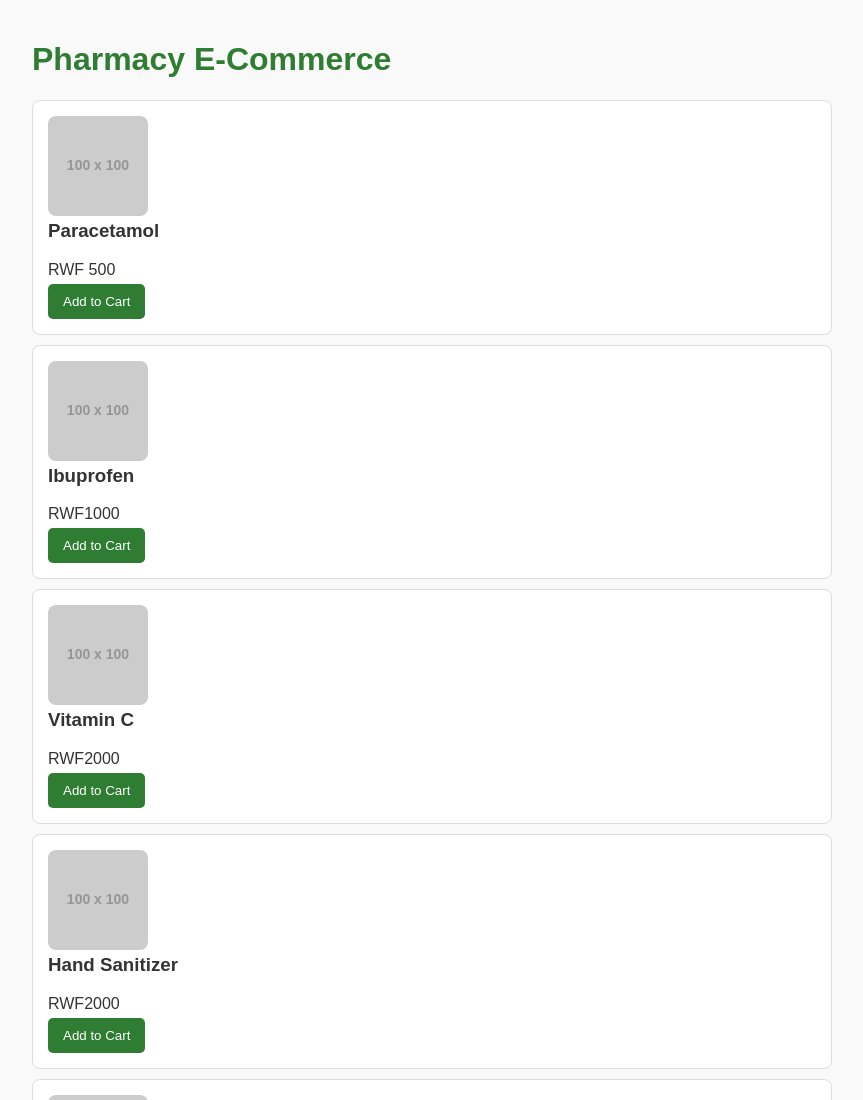
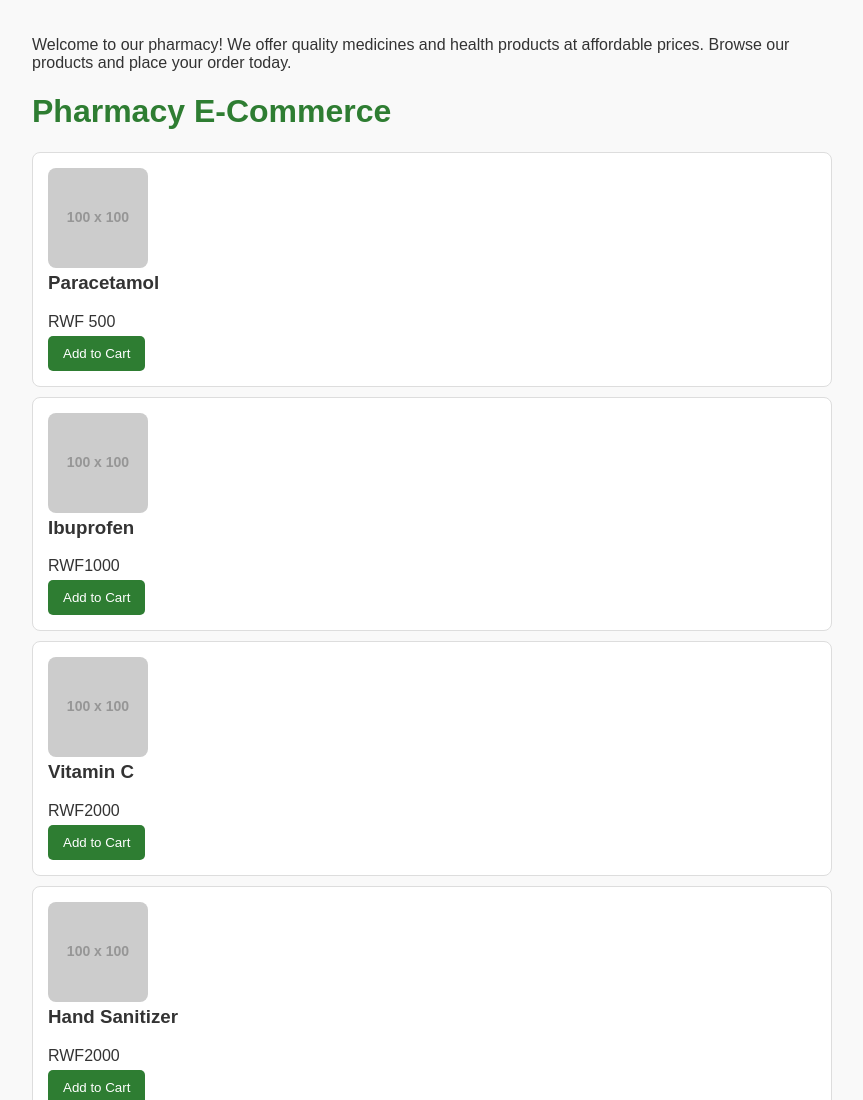
Before and after one commit to Ch589814/pharamacy-ecommerce, a plain HTML site: page index.html in a window 1280 px wide. Shown: the top 1100 px of the page, without its empty margins (208-1071 px from the left). Drawn offline with Linux system fonts and the light colour scheme; placeholder pictures from the web are drawn by us.

Commit message:
Update index.html

```diff
--- a/index.html
+++ b/index.html
@@ -9,6 +9,9 @@
 </head>
 
 <body>
+     <div class="welcome">
+    <p>Welcome to our pharmacy! We offer quality medicines and health products at affordable prices. Browse our products and place your order today.</p>
+  </div>
     <h1>Pharmacy E-Commerce</h1>
     <div class="product">
         <img src="https://via.placeholder.com/100" alt="Paracetamol">
```
